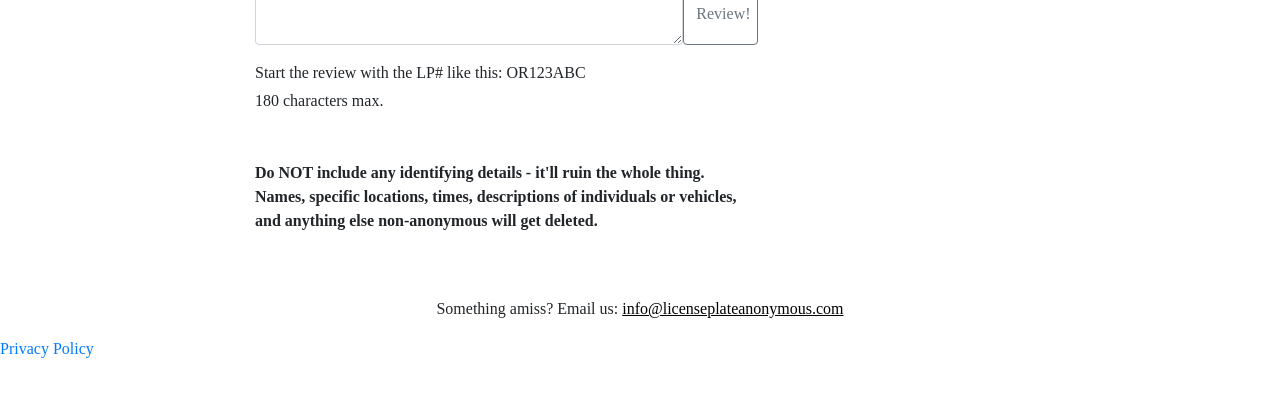
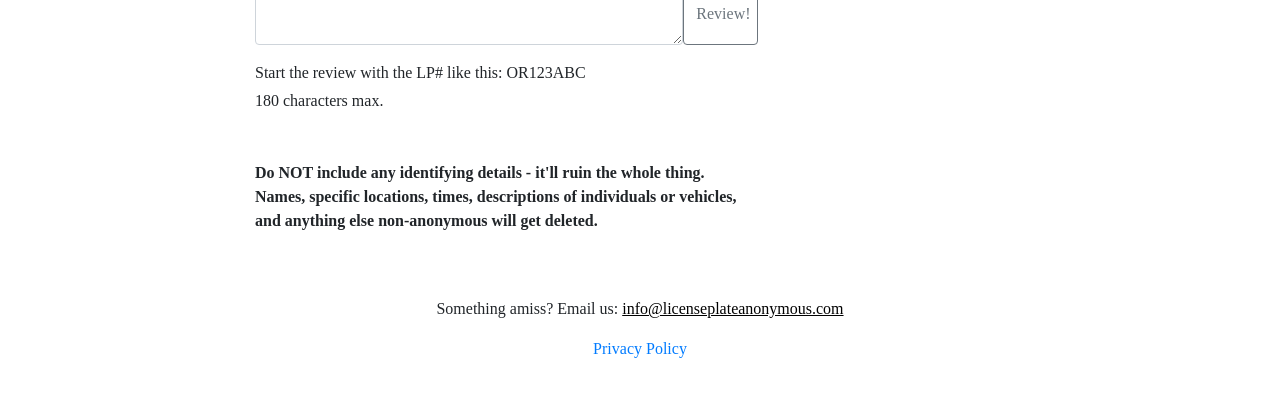
Before and after one commit to joeljandrew/lpa-win, a website: page public/index.html in a window 1280 px wide. Shown: the part 263-660 px from the top of the page. Drawn offline with nearby package versions, Linux system fonts and the light colour scheme.

Commit message:
Update to footer

```diff
--- a/public/index.html
+++ b/public/index.html
@@ -77,12 +77,14 @@
         <!-- Email Note -->
         <div class="container mt-5 text-center">
             <p>Something amiss? Email us: <a href="mailto:info@licenseplateanonymous.com" style="color: black; text-decoration: underline;">info@licenseplateanonymous.com</a></p>
+            <footer>
+                <p><a href="privacy.html" class="footer-link">Privacy Policy</a></p>
+            </footer>
         </div>
 
+
     </div>
-    <footer>
-        <p><a href="privacy.html">Privacy Policy</a></p>
-    </footer>
+
     <script>
         document.addEventListener('DOMContentLoaded', function() {
           const userForm = document.getElementById('userForm');
```
